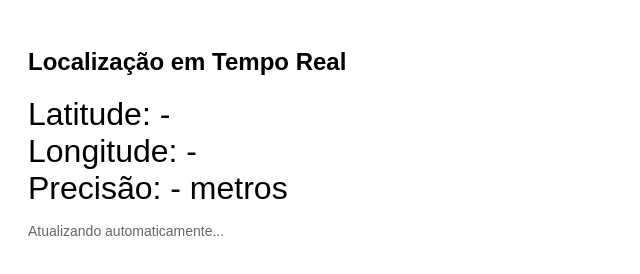
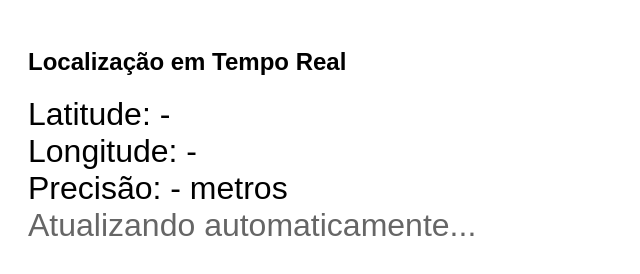
Before and after one commit to ed-dalecio/geolocalizacao, a plain HTML site: page index.html in a window 1280 px wide. Shown: the whole page, without its empty margins (0-640 px from the left). Drawn offline with Linux system fonts and the light colour scheme.

Commit message:
Add files via upload

```diff
--- a/index.html
+++ b/index.html
@@ -13,7 +13,7 @@
       font-size: 32px;
     }
     .small {
-      font-size: 14px;
+      font-size: 32px;
       color: #666;
     }
   </style>
```
